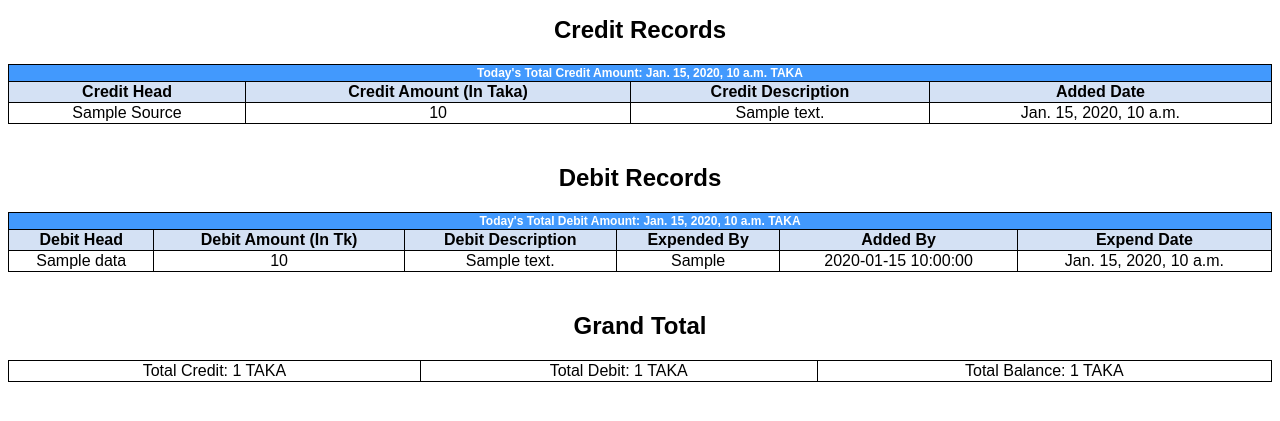
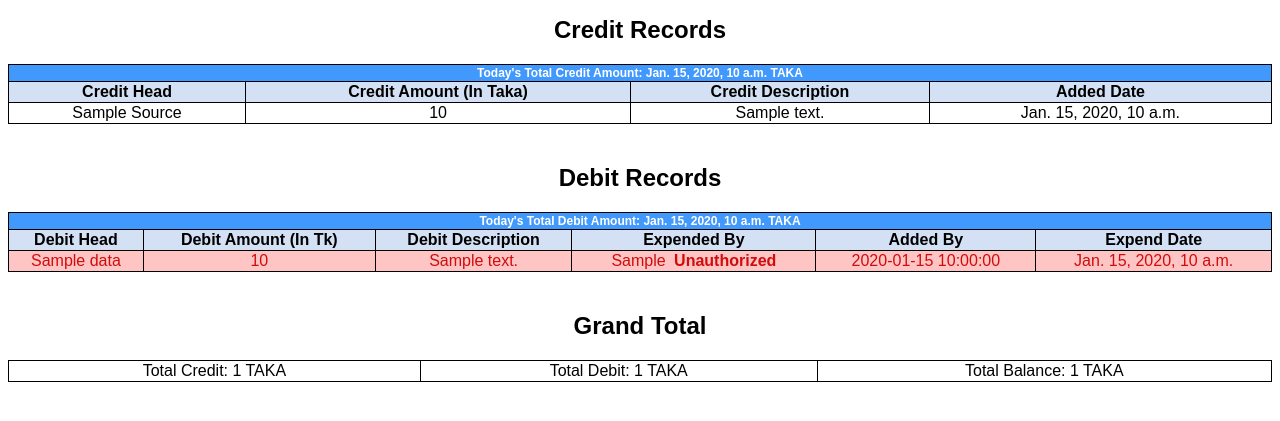
Before and after one commit to marvelous-tech/AccountsAppFinal, a Django app: template expenditure/templates/expenditure_pdf_template.html in a window 1280 px wide. Shown: the part 241-662 px from the top of the page. Run offline with Django 3.2, Linux system fonts and the light colour scheme; tables that the repository leaves empty hold one stand-in row (values such as "Sample post"); the template is opened without the code that fills it: values that come from a table or form of the project are taken from there, most other values are stand-ins (such as "Sample title", 1, 10 or a date in 2020); grey boxes marked "Sample" are stand-in pictures.

Commit message:
Changed PDF for unathorized records

```diff
--- a/expenditure/api/views.py
+++ b/expenditure/api/views.py
@@ -508,8 +508,7 @@ class ExpenditureCheckoutToday(ExpenditureRecordCreateAPIView):
             'page_unique_id': uuid.uuid4(),
             'credit_items': self.get_credit_funds().filter(Q(added__date=datetime.date.today())),
             'debit_items': self.get_expend_records().filter(
-                Q(added__date=datetime.date.today()),
-                is_verified=True
+                Q(added__date=datetime.date.today())
                 ),
             'total_credit_amount': self.get_total_credit_amount(),
             'total_debit_amount': self.get_total_expend_amount(),
@@ -577,8 +576,7 @@ class ExpenditureRenderPDF(ExpenditureCheckoutToday):
             'page_unique_id': uuid.uuid4(),
             'credit_items': self.get_credit_funds().filter(Q(added__date=datetime.date.today())),
             'debit_items': self.get_expend_records().filter(
-                Q(added__date=datetime.date.today()),
-                is_verified=True
+                Q(added__date=datetime.date.today())
                 ),
             'total_credit_amount': self.get_total_credit_amount(),
             'total_debit_amount': self.get_total_expend_amount(),
--- a/expenditure/templates/expenditure_pdf_template.html
+++ b/expenditure/templates/expenditure_pdf_template.html
@@ -80,8 +80,8 @@
         }
 
         .error {
-            background-color: #ffa4a2;
-            color: #444;
+            background-color: #ffc4c4;
+            color: #d10c0c;
         }
 
         .good {
@@ -166,6 +166,7 @@
             </thead>
             <tbody>
                 {% for data in debit_items %}
+                    {% if data.is_verified is True %}
                         <tr>
                             <td>{{ data.expend_heading }}</td>
                             <td>{{ data.amount }}</td>
@@ -174,6 +175,16 @@
                             <td>{{ data.added_by | title }}</td>
                             <td>{{ data.expend_date }}</td>
                         </tr>
+                    {% else %}
+                        <tr>
+                            <td class="error">{{ data.expend_heading }}</td>
+                            <td class="error">{{ data.amount }}</td>
+                            <td class="error" colspan="2">{{ data.description }}</td>
+                            <td class="error">{{ data.expend_by | title }} <b style="margin-left: 3pt">Unauthorized</b></td>
+                            <td class="error">{{ data.added_by | title }}</td>
+                            <td class="error">{{ data.expend_date }}</td>
+                        </tr>
+                    {% endif %}
                 {% endfor %}
             </tbody>
         </table>
```
Lines whose indentation alone changed are shown as unchanged.
